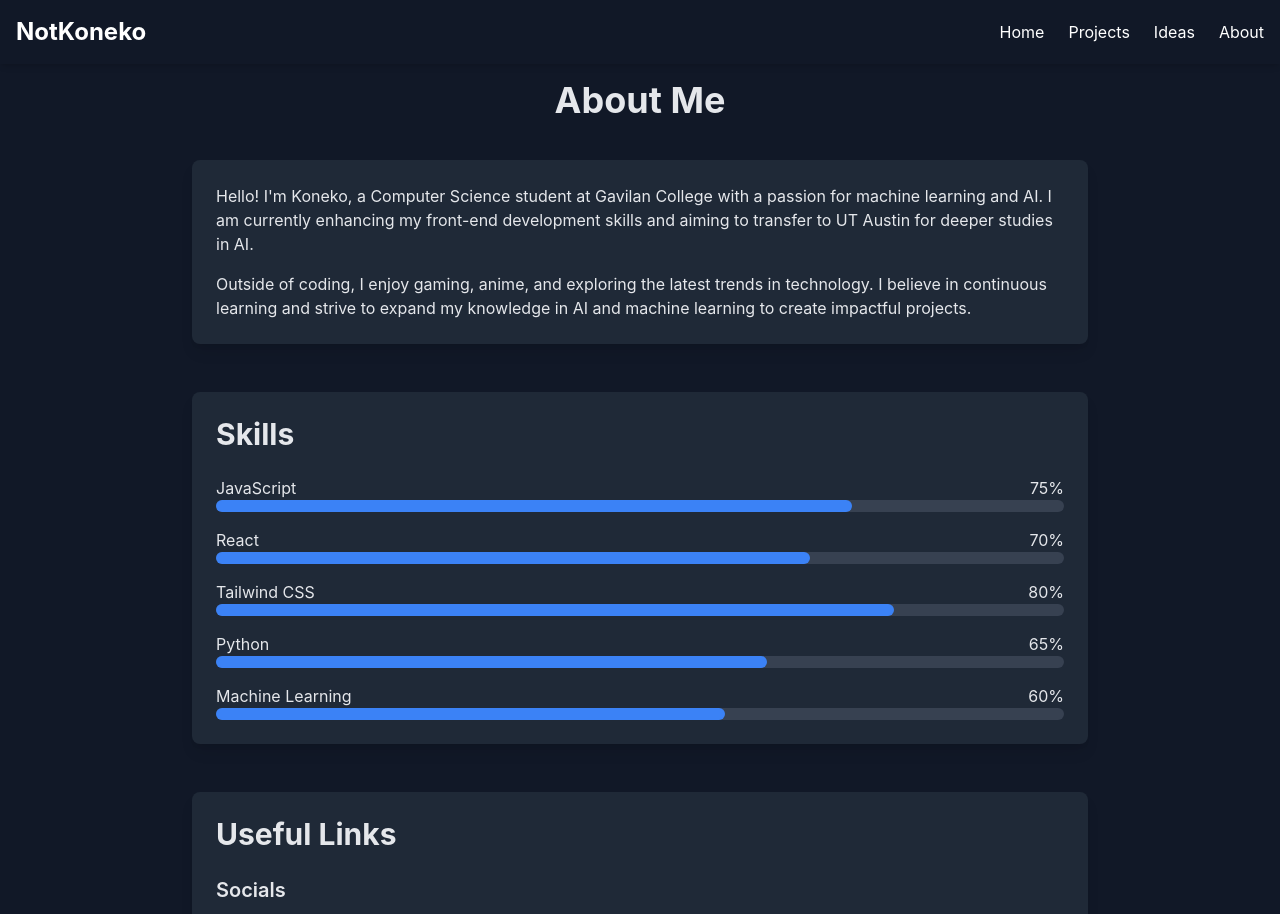
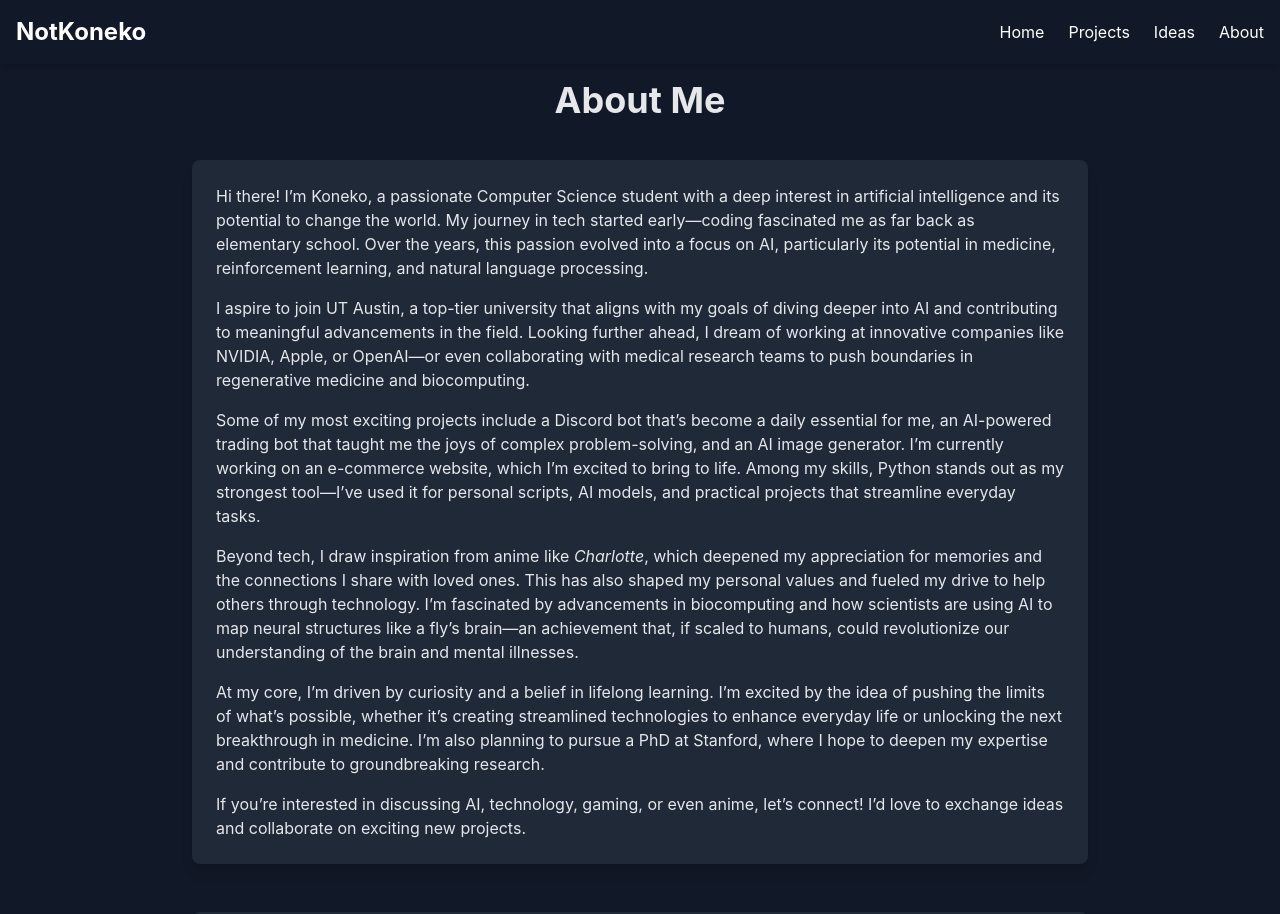
Before and after one commit to NottKoneko/Faceless_Website, a React (Create React App) app in the folder my-portfolio/: page /about in a window 1280 px wide. Shown: the top 914 px of the page. Built offline with nearby package versions, Linux system fonts and the light colour scheme.

Commit message:
Changes to bio- not finished bio yet

```diff
--- a/my-portfolio/src/pages/About.js
+++ b/my-portfolio/src/pages/About.js
@@ -16,11 +16,22 @@ const About = () => {
         {/* Bio Section */}
         <section className="mb-12 bg-gray-800 p-6 rounded-lg shadow-lg">
           <p>
-            Hello! I'm Koneko, a Computer Science student at Gavilan College with a passion for machine learning and AI.
-            I am currently enhancing my front-end development skills and aiming to transfer to UT Austin for deeper studies in AI.
+            Hi there! I’m Koneko, a passionate Computer Science student with a deep interest in artificial intelligence and its potential to change the world. My journey in tech started early—coding fascinated me as far back as elementary school. Over the years, this passion evolved into a focus on AI, particularly its potential in medicine, reinforcement learning, and natural language processing.
           </p>
           <p className="mt-4">
-            Outside of coding, I enjoy gaming, anime, and exploring the latest trends in technology. I believe in continuous learning and strive to expand my knowledge in AI and machine learning to create impactful projects.
+            I aspire to join UT Austin, a top-tier university that aligns with my goals of diving deeper into AI and contributing to meaningful advancements in the field. Looking further ahead, I dream of working at innovative companies like NVIDIA, Apple, or OpenAI—or even collaborating with medical research teams to push boundaries in regenerative medicine and biocomputing.
+          </p>
+          <p className="mt-4">
+            Some of my most exciting projects include a Discord bot that’s become a daily essential for me, an AI-powered trading bot that taught me the joys of complex problem-solving, and an AI image generator. I’m currently working on an e-commerce website, which I’m excited to bring to life. Among my skills, Python stands out as my strongest tool—I’ve used it for personal scripts, AI models, and practical projects that streamline everyday tasks.
+          </p>
+          <p className="mt-4">
+            Beyond tech, I draw inspiration from anime like <em>Charlotte</em>, which deepened my appreciation for memories and the connections I share with loved ones. This has also shaped my personal values and fueled my drive to help others through technology. I’m fascinated by advancements in biocomputing and how scientists are using AI to map neural structures like a fly’s brain—an achievement that, if scaled to humans, could revolutionize our understanding of the brain and mental illnesses.
+          </p>
+          <p className="mt-4">
+            At my core, I’m driven by curiosity and a belief in lifelong learning. I’m excited by the idea of pushing the limits of what’s possible, whether it’s creating streamlined technologies to enhance everyday life or unlocking the next breakthrough in medicine. I’m also planning to pursue a PhD at Stanford, where I hope to deepen my expertise and contribute to groundbreaking research.
+          </p>
+          <p className="mt-4">
+            If you’re interested in discussing AI, technology, gaming, or even anime, let’s connect! I’d love to exchange ideas and collaborate on exciting new projects.
           </p>
         </section>
 
@@ -110,14 +121,14 @@ const About = () => {
               <span className="text-sm mt-2">General</span>
             </a>
             <a
-              href="mailto:yoursecondemail@example.com"
+              href="mailto:Business@notkoneko.com"
               className="flex flex-col items-center hover:text-blue-500 transition duration-300"
             >
               <FaEnvelope size={30} />
               <span className="text-sm mt-2">Business</span>
             </a>
             <a
-              href="mailto:yourthirdemail@example.com"
+              href="mailto:Ask@notkoneko.com"
               className="flex flex-col items-center hover:text-blue-500 transition duration-300"
             >
               <FaEnvelope size={30} />
```
